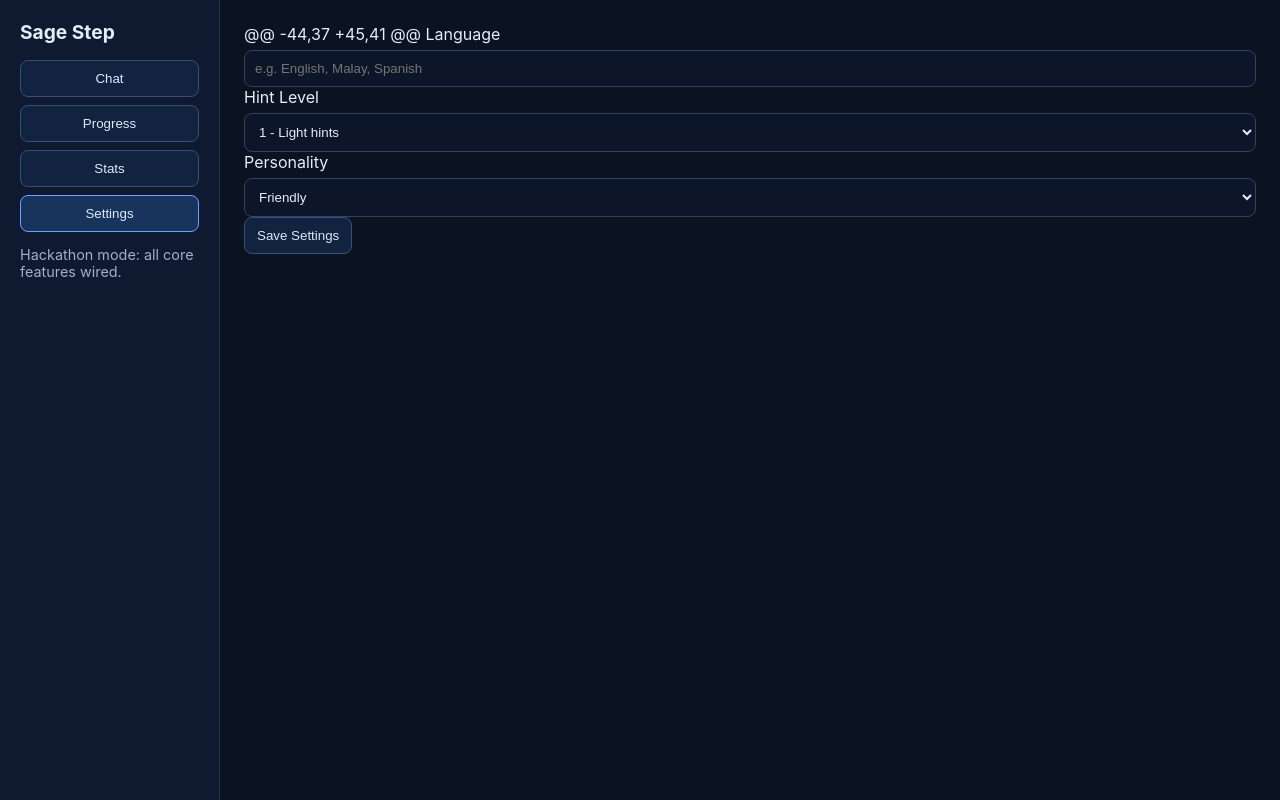
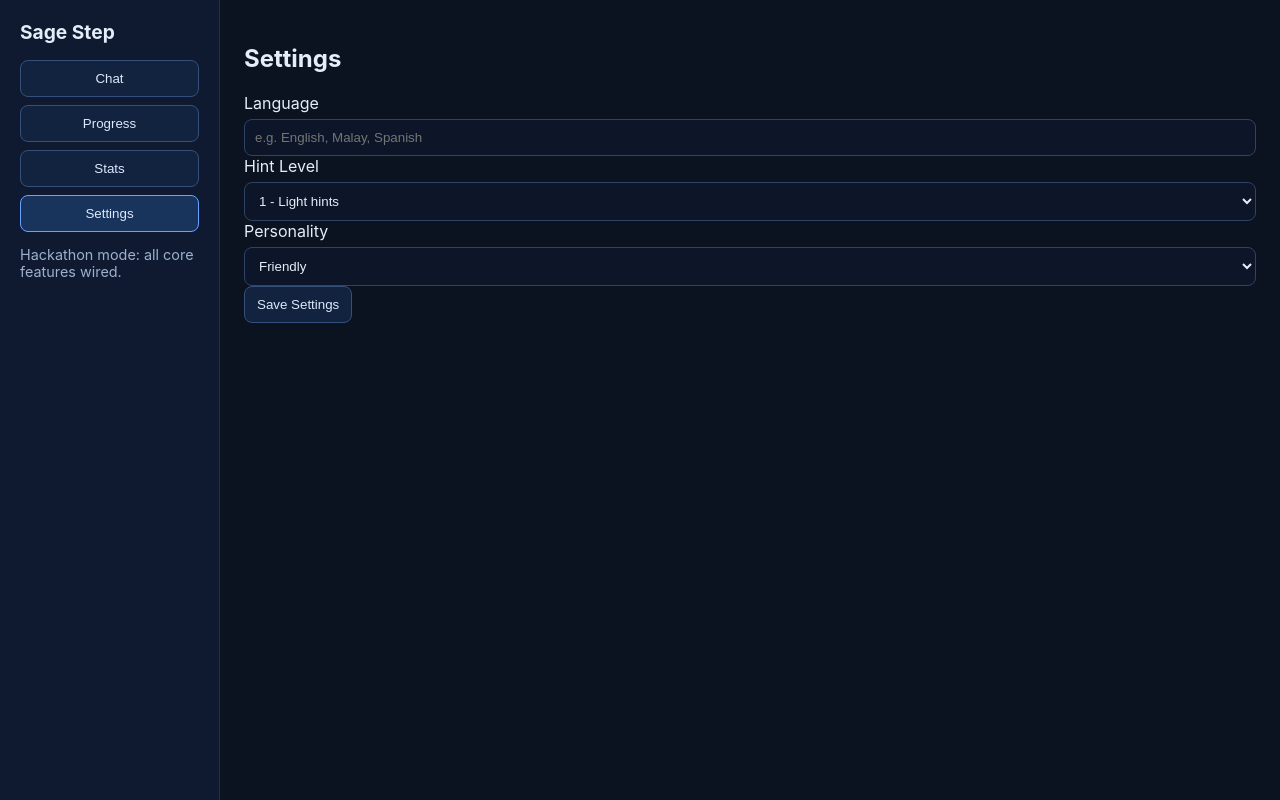
Before and after one commit to Valencia0202/404-Brain-Not-Found-StraightUpHackathon, a website: page public/index.html in a window 1280 px wide. Both pictures are taken after a click on the button "Settings". Drawn offline with Linux system fonts and the light colour scheme; no server answers.

Commit message:
Update index.html

```diff
--- a/public/index.html
+++ b/public/index.html
@@ -40,7 +40,8 @@
         </section>
 
         <section id="settings-panel" class="panel">
-@@ -44,37 +45,41 @@
+          <h2>Settings</h2>
+          <form id="settings-form">
             <label>
               Language
               <input id="language" type="text" placeholder="e.g. English, Malay, Spanish" />
```
